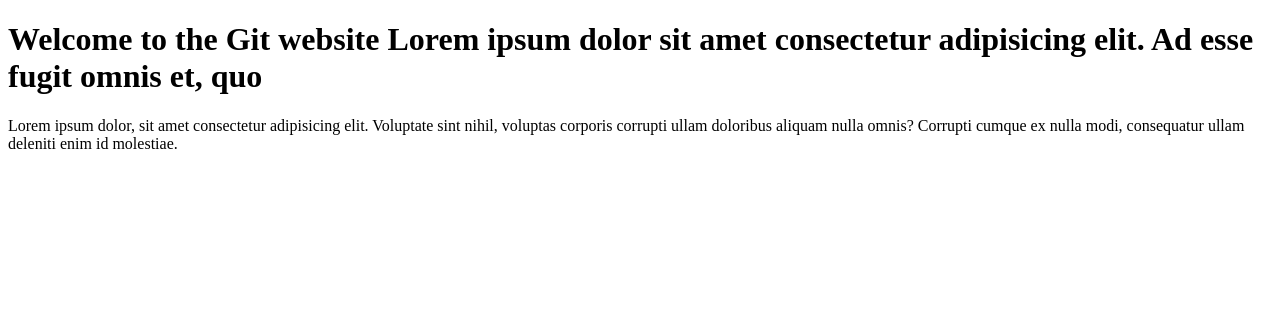
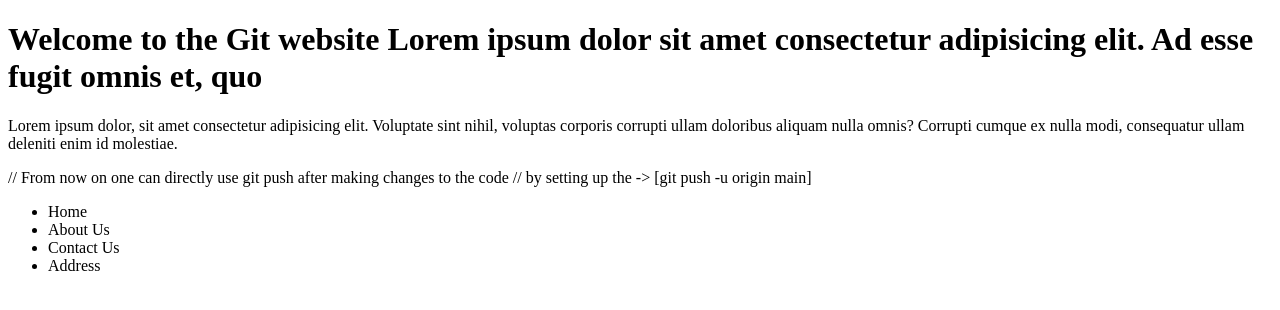
Before and after one commit to Jovito20044/Learm-git, a plain HTML site: page index.html in a window 1280 px wide. Drawn offline with Linux system fonts and the light colour scheme.

Commit message:
More code added to the index.html file.

```diff
--- a/index.html
+++ b/index.html
@@ -17,5 +17,15 @@
       Corrupti cumque ex nulla modi, consequatur ullam deleniti enim id
       molestiae.
     </p>
+
+    // From now on one can directly use git push after making changes to the
+    code // by setting up the -> [git push -u origin main]
+
+    <ul>
+      <li>Home</li>
+      <li>About Us</li>
+      <li>Contact Us</li>
+      <li>Address</li>
+    </ul>
   </body>
 </html>
```
